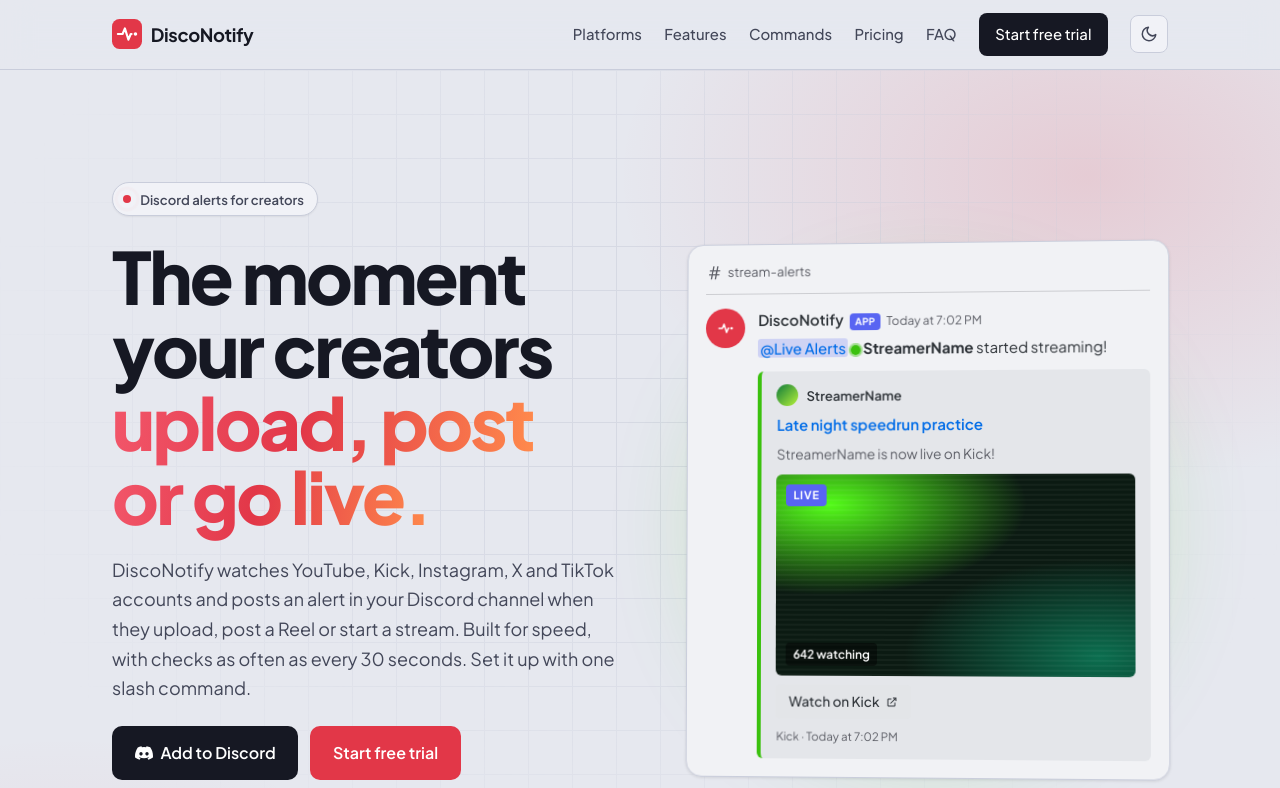
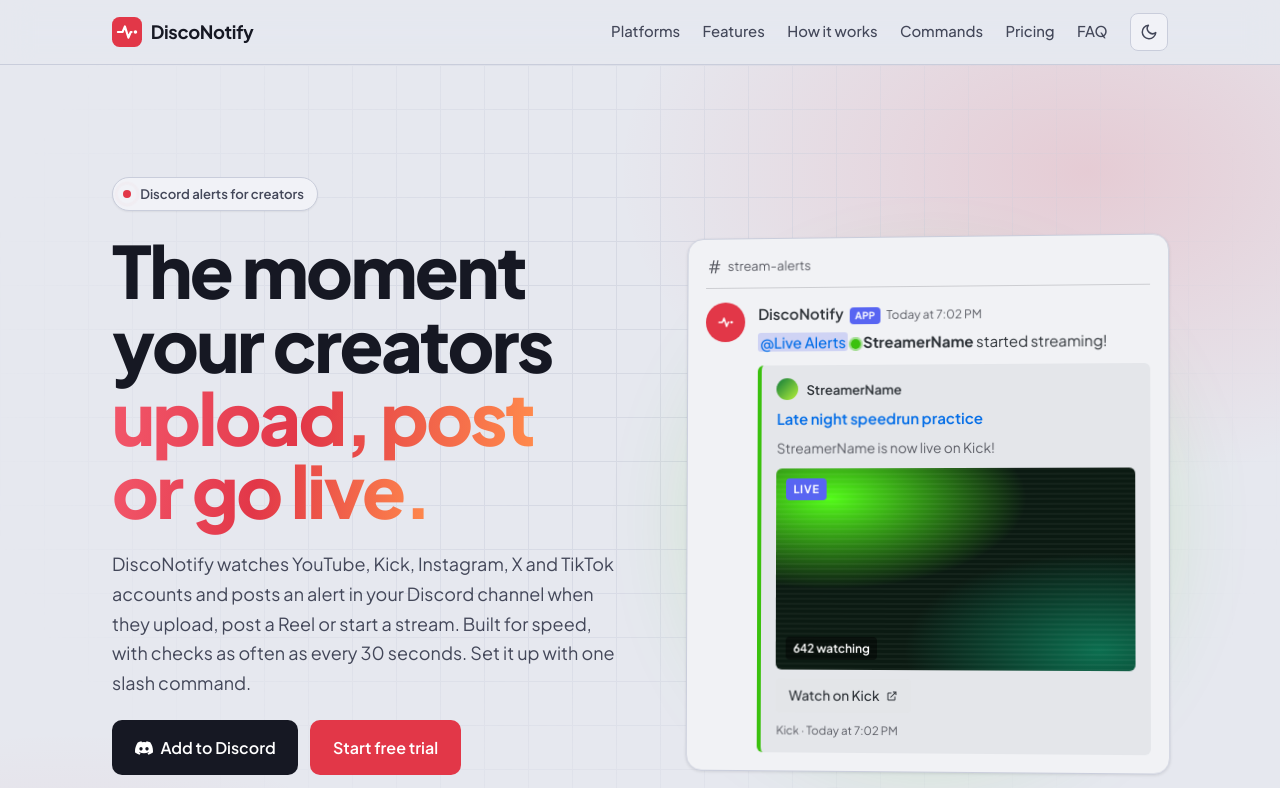
Before and after one commit to mdevvx/DiscoNotify, a Next.js app: page / in a window 1280 px wide. Shown: the top 788 px of the page. Built offline with nearby package versions, Linux system fonts and the light colour scheme; no server answers.

Commit message:
removed button from header

```diff
--- a/components/MobileMenu.tsx
+++ b/components/MobileMenu.tsx
@@ -57,13 +57,6 @@ export function MobileMenu({ links, supportUrl }: Props) {
                         {l.label}
                     </Link>
                 ))}
-                <Link
-                    className="menu-add"
-                    href="/activate"
-                    onClick={() => setOpen(false)}
-                >
-                    Start free trial
-                </Link>
                 <a
                     href={supportUrl}
                     rel="noopener"
--- a/components/SiteHeader.tsx
+++ b/components/SiteHeader.tsx
@@ -7,6 +7,7 @@ import { MobileMenu } from "./MobileMenu";
 const links = [
   { href: "/#platforms", label: "Platforms" },
   { href: "/#features", label: "Features" },
+  { href: "/#setup", label: "How it works" },
   { href: "/#commands", label: "Commands" },
   { href: "/#pricing", label: "Pricing" },
   { href: "/#faq", label: "FAQ" },
@@ -26,9 +27,6 @@ export function SiteHeader() {
               {l.label}
             </Link>
           ))}
-          <Link className="btn btn-primary btn-sm nav-cta" href="/activate">
-            Start free trial
-          </Link>
           <ThemeToggle />
           <MobileMenu links={links} supportUrl={site.supportServer} />
         </nav>
```
